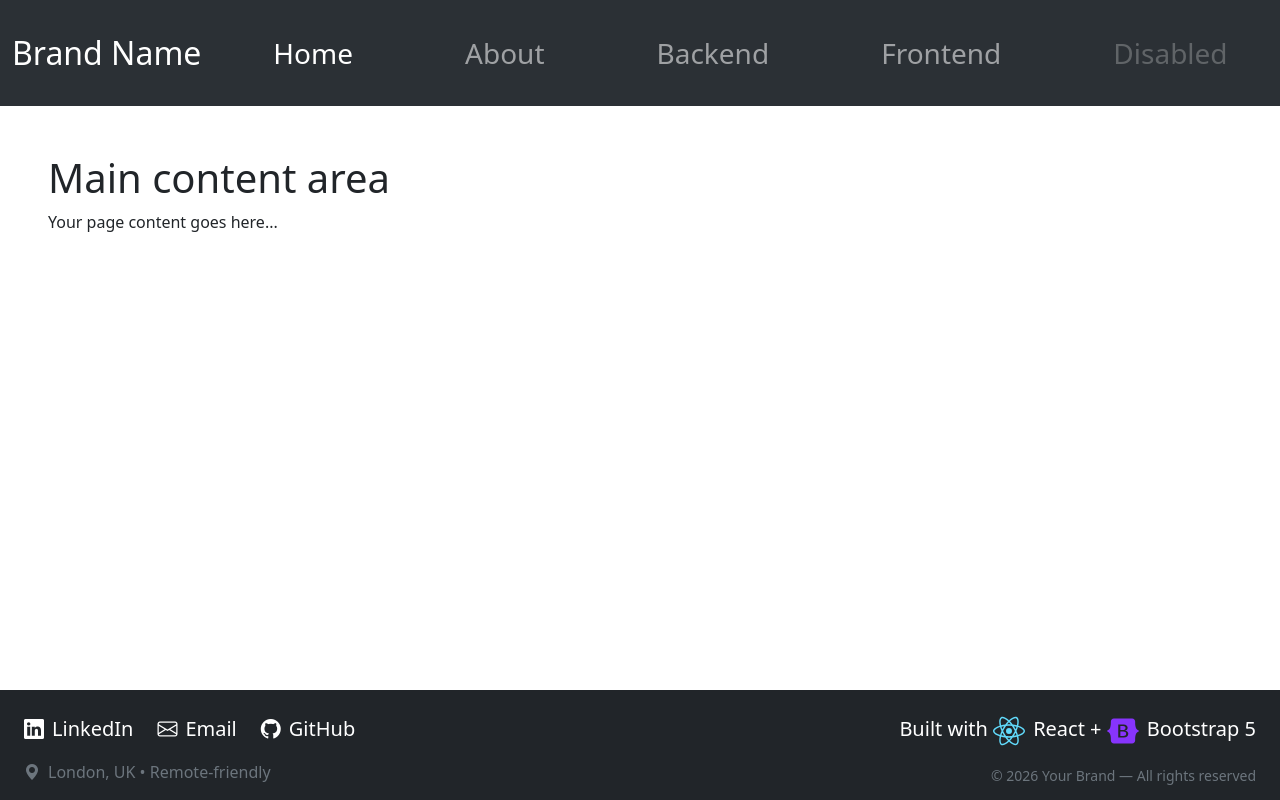
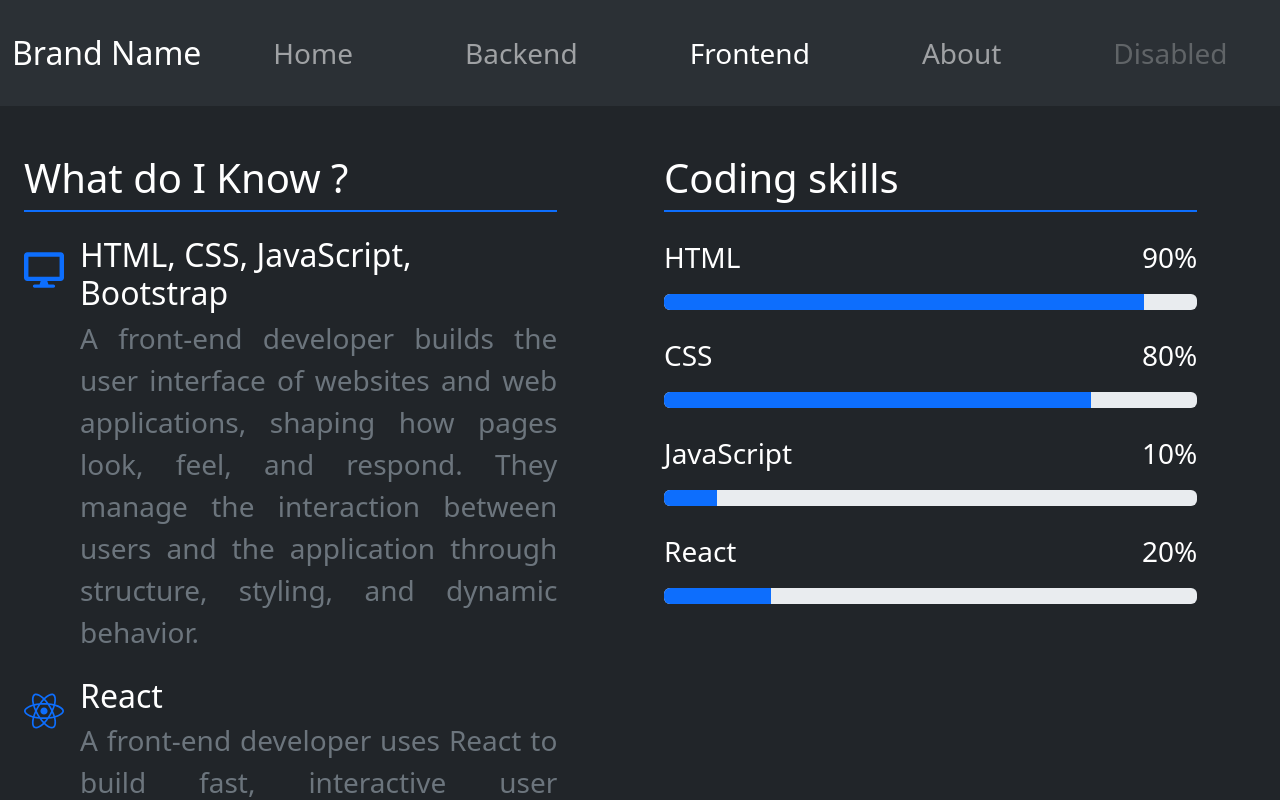
Before and after one commit to chiraggivan/react-portfolio, a React (Vite) app: page /frontend in a window 1280 px wide. Shown: the top 800 px of the page. Built offline with nearby package versions, Linux system fonts and the light colour scheme.

Commit message:
react pages created. front end page rendered. needs imporvement

```diff
--- a/package.json
+++ b/package.json
@@ -15,7 +15,8 @@
     "react": "^19.2.0",
     "react-bootstrap": "^2.10.10",
     "react-dom": "^19.2.0",
-    "react-icons": "^5.5.0"
+    "react-icons": "^5.5.0",
+    "react-router-dom": "^7.13.0"
   },
   "devDependencies": {
     "@eslint/js": "^9.39.1",
--- a/src/App.css
+++ b/src/App.css
@@ -0,0 +1,3 @@
+.text-justify {
+  text-align: justify;
+}
--- a/src/App.tsx
+++ b/src/App.tsx
@@ -1,16 +1,28 @@
-import "./App.css";
+import { BrowserRouter, Routes, Route } from "react-router-dom";
 import PortfolioNavbar from "./components/navbar";
 import StickyFooter from "./components/stickyFooter";
+import Home from "./pages/home";
+import About from "./pages/about";
+import Backend from "./pages/backend";
+import Frontend from "./pages/frontend";
 
 function App() {
   return (
-    <StickyFooter>
-      <PortfolioNavbar />
-      <main className="container-fuild my-5 ms-5 ">
-        <h1>Main content area</h1>
-        <p>Your page content goes here...</p>
-      </main>
-    </StickyFooter>
+    <BrowserRouter>
+      <StickyFooter>
+        <PortfolioNavbar />
+        <main className="flex-grow-1">
+          <Routes>
+            <Route path="/" element={<Home />} />
+            <Route path="/about" element={<About />} />
+            <Route path="/backend" element={<Backend />} />
+            <Route path="/frontend" element={<Frontend />} />
+
+            <Route path="*" element={<div>404 – Page not found</div>} />
+          </Routes>
+        </main>
+      </StickyFooter>
+    </BrowserRouter>
   );
 }
 
--- a/src/components/navbar.tsx
+++ b/src/components/navbar.tsx
@@ -1,4 +1,4 @@
-// import { Container, Nav, Navbar } from "react-bootstrap";
+import { NavLink } from "react-router-dom";
 
 function PortfolioNavbar() {
   return (
@@ -24,24 +24,44 @@ function PortfolioNavbar() {
         <div className="collapse navbar-collapse" id="navbarSupportedContent">
           <ul className="navbar-nav fs-3 gap-5 ms-auto mb-2 mb-lg-0">
             <li className="nav-item me-5 ms-5">
-              <a className="nav-link active " aria-current="page" href="#">
+              <NavLink
+                to="/"
+                className={({ isActive }) =>
+                  `nav-link ${isActive ? "active" : ""}`
+                }
+              >
                 Home
-              </a>
+              </NavLink>
             </li>
             <li className="nav-item me-5">
-              <a className="nav-link" href="#">
-                About
-              </a>
+              <NavLink
+                to="/backend"
+                className={({ isActive }) =>
+                  `nav-link ${isActive ? "active" : ""}`
+                }
+              >
+                Backend
+              </NavLink>
             </li>
             <li className="nav-item me-5">
-              <a className="nav-link" href="#">
-                Backend
-              </a>
+              <NavLink
+                to="/frontend"
+                className={({ isActive }) =>
+                  `nav-link ${isActive ? "active" : ""}`
+                }
+              >
+                Frontend
+              </NavLink>
             </li>
             <li className="nav-item me-5">
-              <a className="nav-link" href="#">
-                Frontend
-              </a>
+              <NavLink
+                to="/about"
+                className={({ isActive }) =>
+                  `nav-link ${isActive ? "active" : ""}`
+                }
+              >
+                About
+              </NavLink>
             </li>
             <li className="nav-item me-5">
               <a className="nav-link disabled" aria-disabled="true">
--- a/src/components/stickyFooter.tsx
+++ b/src/components/stickyFooter.tsx
@@ -11,9 +11,8 @@ function StickyFooter({ children }: StickyFooterProps) {
     <div className="d-flex flex-column min-vh-100">
       {/* Page content (navbar, main, etc.) goes here */}
       <div className="flex-grow-1">{children}</div>
-
       {/* Footer */}
-      <footer className="d-flex mt-auto bg-dark text-white ">
+      <footer className="d-flex bg-dark text-white">
         <div className="d-flex flex-column ms-4 me-auto mt-4 mb-3">
           {/* First row: Social links + icons */}
           <div className="d-flex flex-column flex-md-row justify-content-center justify-content-md-between align-items-center gap-4 mb-3">
--- a/src/main.tsx
+++ b/src/main.tsx
@@ -4,6 +4,7 @@ import "bootstrap/dist/css/bootstrap.min.css";
 import "bootstrap/dist/js/bootstrap.bundle.min.js"; // ← JS (includes Popper)
 import "bootstrap-icons/font/bootstrap-icons.css";
 import App from "./App.tsx";
+import "./App.css";
 // import PortfolioNavbar from "./components/navbar.tsx";
 
 createRoot(document.getElementById("root")!).render(
--- /dev/null
+++ b/src/pages/about.tsx
@@ -0,0 +1,8 @@
+export default function About() {
+  return (
+    <div className="container my-5">
+      <h1>About Me</h1>
+      <p>Some information about you or the project...</p>
+    </div>
+  );
+}
--- /dev/null
+++ b/src/pages/backend.tsx
@@ -0,0 +1,8 @@
+export default function Backend() {
+  return (
+    <div className="container my-5">
+      <h1>BackEnd Knowledge</h1>
+      <p>Some information about you or the project...</p>
+    </div>
+  );
+}
--- /dev/null
+++ b/src/pages/frontend.tsx
@@ -0,0 +1,101 @@
+// pages/Frontend.tsx  (or wherever your main content lives)
+import { ProgressBar } from "react-bootstrap";
+import { FaDesktop, FaReact } from "react-icons/fa"; // or use bootstrap-icons
+
+export default function Frontend() {
+  return (
+    <main>
+      <section className="py-5 bg-dark text-white">
+        {/* <Container>
+          <Row className="g-5"> */}
+        {/* Left column – What do I know */}
+        <div className="d-flex flex-column flex-lg-row">
+          <div className="ms-4 col-lg-5 ms-1 me-4 me-lg-0">
+            <h2 className="mb-4 border-bottom border-primary border-2 pb-2 fs-1">
+              What do I Know ?
+            </h2>
+
+            <div className="mb-5 ">
+              <div className="d-flex align-items-start mb-4">
+                <div className="me-3 fs-1 text-primary">
+                  <FaDesktop />
+                </div>
+                <div>
+                  <h5 className="mb-1 fs-2">
+                    HTML, CSS, JavaScript, Bootstrap
+                  </h5>
+                  <p className="text-secondary text-justify mb-0 fs-3">
+                    A front-end developer builds the user interface of websites
+                    and web applications, shaping how pages look, feel, and
+                    respond. They manage the interaction between users and the
+                    application through structure, styling, and dynamic
+                    behavior.
+                  </p>
+                </div>
+              </div>
+
+              <div className="d-flex align-items-start">
+                <div className="me-3 fs-1 text-primary">
+                  <FaReact />
+                </div>
+                <div>
+                  <h5 className="mb-1 fs-2">React</h5>
+                  <p className="text-secondary text-justify mb-0 fs-3">
+                    A front-end developer uses React to build fast, interactive
+                    user interfaces with reusable components. It enables
+                    efficient state management and dynamic rendering, making
+                    applications feel responsive and scalable as they grow.
+                  </p>
+                </div>
+              </div>
+            </div>
+          </div>
+
+          <div className="col-lg-1"></div>
+
+          {/* Right column – Coding skills */}
+          <div className="ms-4 ms-lg-0 me-4 col-lg-5">
+            <h2 className="mb-4 fs-1 border-bottom border-primary border-2 pb-2">
+              Coding skills
+            </h2>
+
+            <div className="mb-4">
+              <div className="d-flex justify-content-between mb-3 fs-3">
+                <span>HTML</span>
+                <span>90%</span>
+              </div>
+              <ProgressBar now={90} variant="primary" className="mb-4" />
+            </div>
+
+            <div className="mb-4">
+              <div className="d-flex justify-content-between mb-3 fs-3">
+                <span>CSS</span>
+                <span>80%</span>
+              </div>
+              <ProgressBar now={80} variant="primary" className="mb-4" />
+            </div>
+
+            <div className="mb-4">
+              <div className="d-flex justify-content-between mb-3 fs-3">
+                <span>JavaScript</span>
+                <span>10%</span>
+              </div>
+              <ProgressBar now={10} variant="primary" className="mb-4" />
+            </div>
+
+            <div className="mb-4">
+              <div className="d-flex justify-content-between mb-3 fs-3">
+                <span>React</span>
+                <span>20%</span>
+              </div>
+              <ProgressBar now={20} variant="primary" className="mb-4" />
+            </div>
+          </div>
+        </div>
+
+        {/* </Row>
+        </Container> */}
+      </section>
+    </main>
+  );
+}
--- /dev/null
+++ b/src/pages/home.tsx
@@ -0,0 +1,8 @@
+export default function Home() {
+  return (
+    <div className="container my-5">
+      <h1>Welcome to Home</h1>
+      <p>This is the home page content.</p>
+    </div>
+  );
+}
```
Also changed, not shown: 1 other file (tests, documents, lock files or other folders).
